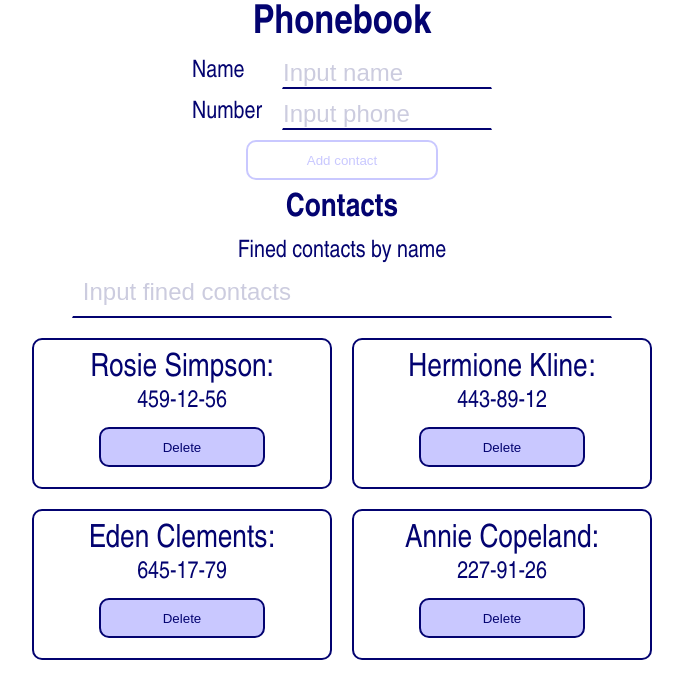
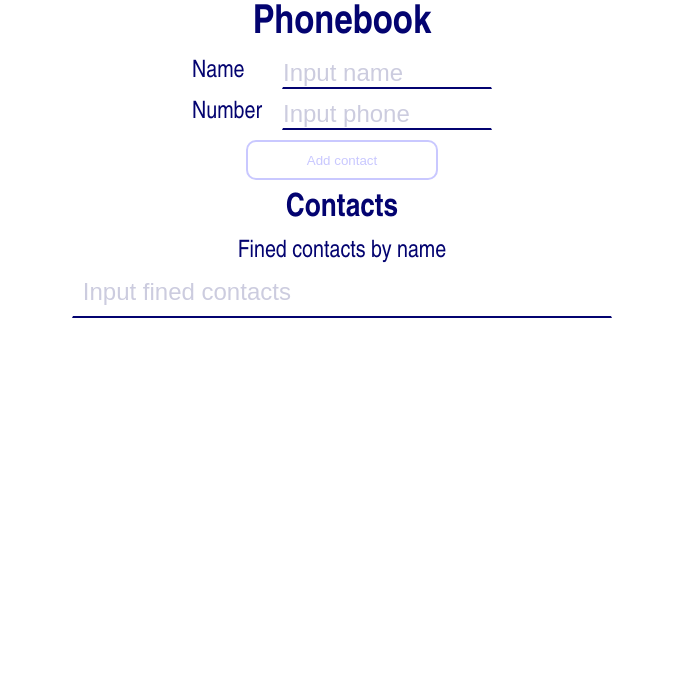
Before and after one commit to YEvhen-SHmatko/goit-react-hw-02-phonebook, a React app: page / in a window 1280 px wide. Shown: the whole page, without its empty margins (298-981 px from the left). Built offline with nearby package versions, Linux system fonts and the light colour scheme.

Commit message:
deploy clean

```diff
--- a/src/components/PhoneBook/PhoneBook.js
+++ b/src/components/PhoneBook/PhoneBook.js
@@ -8,12 +8,7 @@ import Styles from './PhoneBook.module.css';
 
 export default class PhoneBook extends Component {
   state = {
-    contacts: [
-      { id: 'id-1', name: 'Rosie Simpson', number: '459-12-56' },
-      { id: 'id-2', name: 'Hermione Kline', number: '443-89-12' },
-      { id: 'id-3', name: 'Eden Clements', number: '645-17-79' },
-      { id: 'id-4', name: 'Annie Copeland', number: '227-91-26' },
-    ],
+    contacts: [],
     filter: '',
   };
 
```
Also changed, not shown: build/asset-manifest.json, build/index.html, build/service-worker.js, 6 other files.
